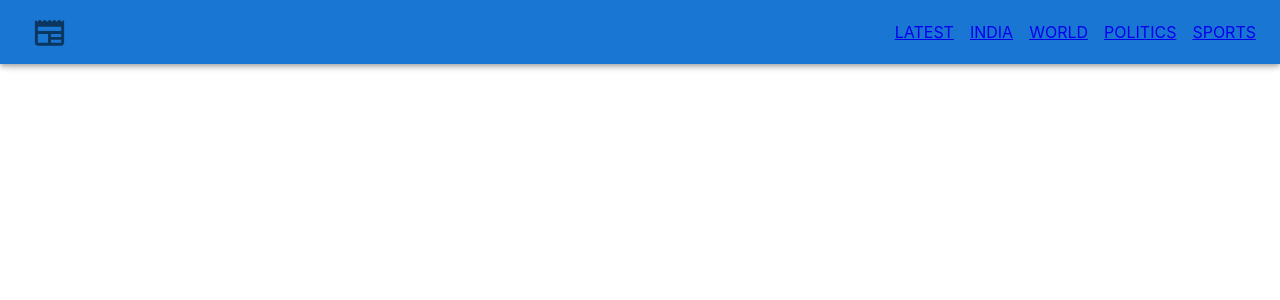
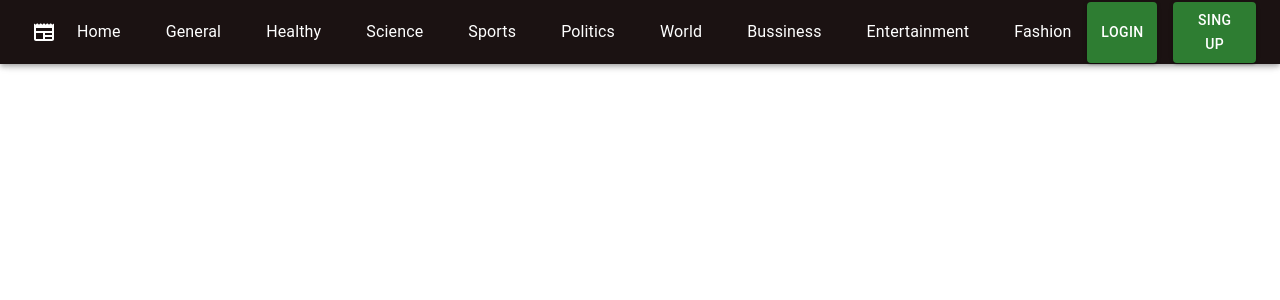
Before and after one commit to SWASTI-SUNDAR/MM-SummerTask-2023-Web, a React (Create React App) app in the folder news/: page /news in a window 1280 px wide. Shown: the top 300 px of the page. Built offline with nearby package versions, Linux system fonts and the light colour scheme; no server answers.

Commit message:
its 4th commit

```diff
--- a/news/src/App.js
+++ b/news/src/App.js
@@ -3,19 +3,20 @@ import Newsbody from "./components/Newsbody";
 import Trial2 from "./components/Trial2";
 import { Route } from "react-router-dom";
 import { Routes } from "react-router-dom";
-import Error from "./components/Error";
+import Swasti from "./components/Swasti";
 function App() {
   return (
     <>
-    <div>
-    <Navbar/>
-    </div>
-    <Routes>
-    <Route exact path="/" Component={Trial2}/>
-    <Route exact path="/news" Component={Newsbody}/>
-    <Route path="*" Component={Error}/>
-    </Routes>
-   </>
+      <div>
+        <Navbar />
+      </div>
+      <Routes>
+        <Route exact path="/" Component={Trial2} />
+        <Route exact path="/news" Component={Newsbody} />
+        <Route path="*" Component={Error} />
+      </Routes>
+      <div />
+    </>
   );
 }
 
--- a/news/src/components/Error.js
+++ b/news/src/components/Error.js
@@ -1,14 +1,14 @@
 import React from 'react'
 
-function Error(props) {
+function Error() {
 
   return (
-    <div>
-      <h1>
-      404 error
-      </h1>
-      <p>This page dosen't exist</p>
-    </div>
+    <>
+    <h1>
+    404 error
+    </h1>
+    <p>This page dosen't exist</p>
+    </>
   )
 }
 
--- a/news/src/components/Navbar.js
+++ b/news/src/components/Navbar.js
@@ -1,25 +1,38 @@
 import React from 'react'
-import { AppBar, Toolbar,Stack,Typography,IconButton, Button} from '@mui/material'
+import { AppBar, Toolbar, Stack, Typography, IconButton, Button, MenuItem } from '@mui/material'
 import NewspaperRoundedIcon from '@mui/icons-material/NewspaperRounded';
 import { Link, NavLink } from 'react-router-dom';
-import { Margin } from '@mui/icons-material';
 import Newsbody from './Newsbody';
 function Navbar() {
   return (
     <>
       <React.Fragment>
-    <AppBar >
+        <AppBar style={{backgroundColor:'#1B1212'}} >
           <Toolbar>
-      <IconButton >
-      <NewspaperRoundedIcon fontSize='large'/>
+           <IconButton>
+           <NewspaperRoundedIcon style={{color:'white',}}/>
            </IconButton>
-       <Stack direction='row' spacing={2} sx={{marginLeft:'auto'}}>
-       <Link color='inherit' to="/news" >LATEST</Link>
-       <NavLink color='inherit' to='/'>INDIA</NavLink>
-        <NavLink color='inherit'>WORLD</NavLink>
-        <NavLink color='inherit'>POLITICS</NavLink>
-        <NavLink color='inherit'>SPORTS</NavLink>
+
+            <Stack direction='row' spacing={2} sx={{ marginLeft: 'auto' }} >
+              <NavLink to="first" style={{ textDecoration: 'none' }}><MenuItem style={{ paddingLeft: 13, textDecoration: 'none', color: 'white' }}> Home</MenuItem></NavLink>
+              <NavLink to="first" style={{ textDecoration: 'none' }}><MenuItem style={{ paddingLeft: 13, textDecoration: 'none', color: 'white' }}> General</MenuItem></NavLink>
+              <NavLink to="first" style={{ textDecoration: 'none' }}><MenuItem style={{ paddingLeft: 13, textDecoration: 'none', color: 'white' }}> Healthy</MenuItem></NavLink>
+              <NavLink to="first" style={{ textDecoration: 'none' }}><MenuItem style={{ paddingLeft: 13, textDecoration: 'none', color: 'white' }}> Science</MenuItem></NavLink>
+              <NavLink to="first" style={{ textDecoration: 'none' }}><MenuItem style={{ paddingLeft: 13, textDecoration: 'none', color: 'white' }}> Sports </MenuItem></NavLink>
+              <NavLink to="first" style={{ textDecoration: 'none' }}><MenuItem style={{ paddingLeft: 13, textDecoration: 'none', color: 'white' }}> Politics </MenuItem></NavLink>
+              <NavLink to="first" style={{ textDecoration: 'none' }}><MenuItem style={{ paddingLeft: 13, textDecoration: 'none', color: 'white' }}> World </MenuItem></NavLink>
+              <NavLink to="first" style={{ textDecoration: 'none' }}><MenuItem style={{ paddingLeft: 13, textDecoration: 'none', color: 'white' }}> Bussiness </MenuItem></NavLink>
+              <NavLink to="first" style={{ textDecoration: 'none' }}><MenuItem style={{ paddingLeft: 13, textDecoration: 'none', color: 'white' }}> Entertainment </MenuItem></NavLink>
+              <NavLink to="first" style={{ textDecoration: 'none' }}><MenuItem style={{ paddingLeft: 13, textDecoration: 'none', color: 'white' }}> Fashion</MenuItem></NavLink>
             </Stack>
+            <Stack direction='row' spacing={2} sx={{ marginLeft: 'auto' }} >
+              <Button variant="contained" color='success' >
+               Login
+              </Button><Button variant="contained" color="success">
+              Sing up
+              </Button>
+            </Stack>
+
           </Toolbar>
         </AppBar>
 
--- a/news/src/components/Newsbody.js
+++ b/news/src/components/Newsbody.js
@@ -1,23 +1,23 @@
 import { Title } from '@mui/icons-material';
 import React, { useEffect, useState } from 'react'
 import { Grid } from '@mui/material';
+import axios from 'axios'
 import Card from '@mui/material/Card';
 import CardActions from '@mui/material/CardActions';
 import CardContent from '@mui/material/CardContent';
 import CardMedia from '@mui/material/CardMedia';
 import Button from '@mui/material/Button';
 import Typography from '@mui/material/Typography';
-
-
-const Newsbody = () => {
+const Newsbody = (props) => {
     const [articles, setArticles] = useState([]);
+    // const [name,setName]=useState('sports');
     const getNews = async () => {
-        try {
-            const response = await fetch('https://jsonplaceholder.typicode.com/todos/1/posts');
-            setArticles(await response.json());
-        } catch (error) {
-            console.log("my error is " + error);
-        }
+        const url=`https://newsapi.org/v2/everything?q=${props.names}&apiKey=c2589ed6562540219cf479532d3944a7`
+        const response = await axios.get(url)
+        // console.log(response);
+        setArticles(response.data.articles);
+         console.log(props.names);
+        console.log(url);
     }
     useEffect(() => {
         getNews();
@@ -27,8 +27,8 @@ const Newsbody = () => {
         <>
             <Grid container>
                 {
-                articles.map((curNews)=>{
-                    return(
+                    articles.map((curNews) => {
+                        return (
                             <>
                                 <Grid item md={4} marginLeft="2rem">
                                     <Card sx={{ maxWidth: 345 }}>
@@ -36,7 +36,7 @@ const Newsbody = () => {
                                             component="img"
                                             alt="green iguana"
                                             height="140"
-                                image="https://mui.com/static/images/cards/contemplative-reptile.jpg"
+                                            image={curNews.urlToImage}
                                         />
                                         <CardContent>
                                             <Typography gutterBottom variant="h5" component="div">
--- /dev/null
+++ b/news/src/components/Swasti.js
@@ -0,0 +1,18 @@
+import React, { useState } from 'react'
+import Newsbody from './Newsbody'
+function Swasti() {
+  const [img ,setImg] =useState()
+  const Change=(event)=>{
+     const data= event.target.value;
+     setImg(data)
+     console.log(data)
+  }
+  return (
+    <>
+    <input type="text" value={img} placeholder='search' onChange={Change} />
+    <Newsbody names={img}/>
+    </>
+    )
+}
+
+export default Swasti
--- a/news/src/components/Trial2.js
+++ b/news/src/components/Trial2.js
@@ -13,8 +13,8 @@ function Trial2() {
     useEffect(() => {
         // const url=`https://newsapi.org/v2/top-headlines?country=in&apiKey=c2589ed6562540219cf479532d3944a71`;
         const getart = async () => {
+            //const response= await axios.get(url)
             const response = await axios.get(`https://newsapi.org/v2/everything?q=tech&apiKey=c2589ed6562540219cf479532d3944a7`)
-            //const response= await axios.get(url)
             console.log(response)
             setArticles(response.data.articles)
 
```
Also changed, not shown: 1 other file (tests, documents, lock files or other folders). Lines whose indentation alone changed are shown as unchanged.
